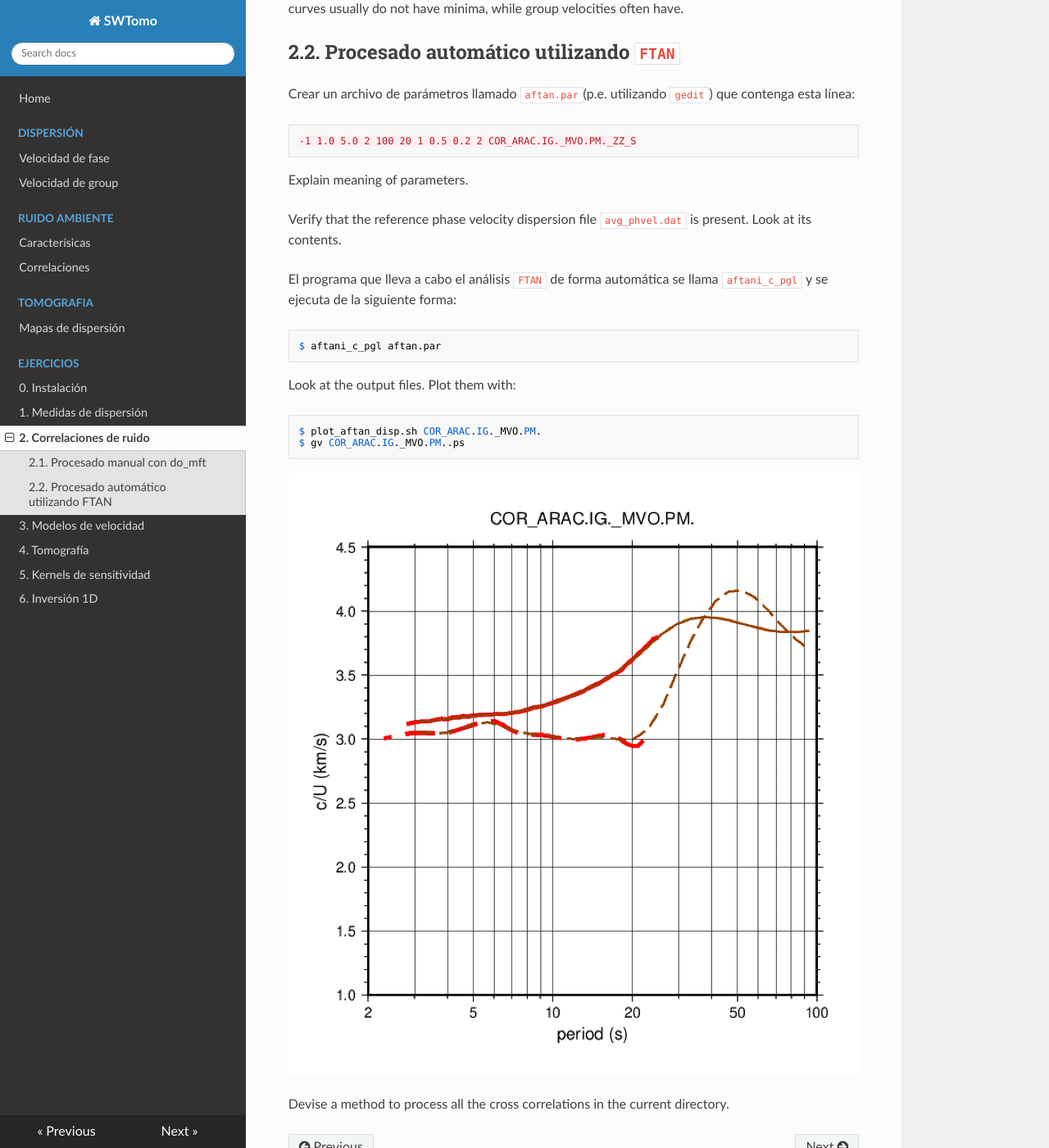
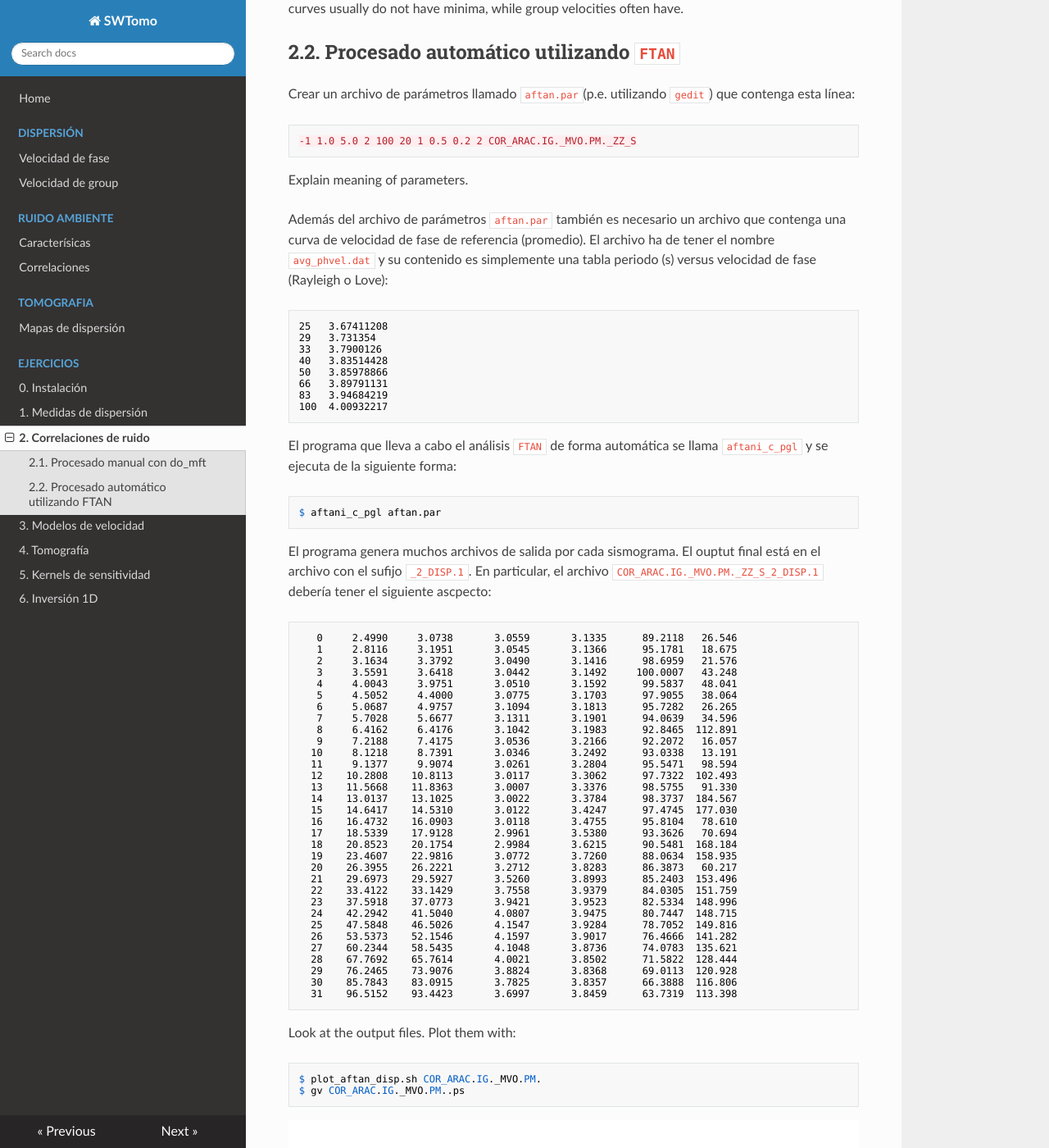
Before and after one commit to avillasenorh/SWTomo, an MkDocs documentation site: the page built from docs/exercises/2_correlations.md, in a window 1280 px wide and 1400 px high, scrolled down 4071 px. Shown: the whole window at 82% size. Built offline with MkDocs 1.6.1, drawn with Linux system fonts in a browser that asks for light colours; nearby versions of some CDN libraries.

Commit message:
Additions to 2_correlations.md

````diff
--- a/docs/exercises/2_correlations.md
+++ b/docs/exercises/2_correlations.md
@@ -78,12 +78,62 @@ Crear un archivo de parámetros llamado `aftan.par`(p.e. utilizando `gedit`) que
 
 Explain meaning of parameters.
 
-Verify that the reference phase velocity dispersion file `avg_phvel.dat` is present. Look at its contents.
+Además del archivo de parámetros `aftan.par` también es necesario un archivo que contenga
+una curva de velocidad de fase de referencia (promedio). El archivo ha de tener el nombre `avg_phvel.dat`
+y su contenido es simplemente una tabla periodo (s) versus velocidad de fase (Rayleigh o Love):
+
+    25   3.67411208
+    29   3.731354
+    33   3.7900126
+    40   3.83514428
+    50   3.85978866
+    66   3.89791131
+    83   3.94684219
+    100  4.00932217
 
 El programa que lleva a cabo el análisis `FTAN` de forma automática se llama `aftani_c_pgl` y se ejecuta
 de la siguiente forma:
 
     $ aftani_c_pgl aftan.par
+
+El programa genera muchos archivos de salida por cada sismograma. El ouptut final está en el archivo
+con el sufijo `_2_DISP.1`. En particular, el archivo `COR_ARAC.IG._MVO.PM._ZZ_S_2_DISP.1` debería
+tener el siguiente ascpecto:
+
+```
+   0     2.4990     3.0738       3.0559       3.1335      89.2118   26.546
+   1     2.8116     3.1951       3.0545       3.1366      95.1781   18.675
+   2     3.1634     3.3792       3.0490       3.1416      98.6959   21.576
+   3     3.5591     3.6418       3.0442       3.1492     100.0007   43.248
+   4     4.0043     3.9751       3.0510       3.1592      99.5837   48.041
+   5     4.5052     4.4000       3.0775       3.1703      97.9055   38.064
+   6     5.0687     4.9757       3.1094       3.1813      95.7282   26.265
+   7     5.7028     5.6677       3.1311       3.1901      94.0639   34.596
+   8     6.4162     6.4176       3.1042       3.1983      92.8465  112.891
+   9     7.2188     7.4175       3.0536       3.2166      92.2072   16.057
+  10     8.1218     8.7391       3.0346       3.2492      93.0338   13.191
+  11     9.1377     9.9074       3.0261       3.2804      95.5471   98.594
+  12    10.2808    10.8113       3.0117       3.3062      97.7322  102.493
+  13    11.5668    11.8363       3.0007       3.3376      98.5755   91.330
+  14    13.0137    13.1025       3.0022       3.3784      98.3737  184.567
+  15    14.6417    14.5310       3.0122       3.4247      97.4745  177.030
+  16    16.4732    16.0903       3.0118       3.4755      95.8104   78.610
+  17    18.5339    17.9128       2.9961       3.5380      93.3626   70.694
+  18    20.8523    20.1754       2.9984       3.6215      90.5481  168.184
+  19    23.4607    22.9816       3.0772       3.7260      88.0634  158.935
+  20    26.3955    26.2221       3.2712       3.8283      86.3873   60.217
+  21    29.6973    29.5927       3.5260       3.8993      85.2403  153.496
+  22    33.4122    33.1429       3.7558       3.9379      84.0305  151.759
+  23    37.5918    37.0773       3.9421       3.9523      82.5334  148.996
+  24    42.2942    41.5040       4.0807       3.9475      80.7447  148.715
+  25    47.5848    46.5026       4.1547       3.9284      78.7052  149.816
+  26    53.5373    52.1546       4.1597       3.9017      76.4666  141.282
+  27    60.2344    58.5435       4.1048       3.8736      74.0783  135.621
+  28    67.7692    65.7614       4.0021       3.8502      71.5822  128.444
+  29    76.2465    73.9076       3.8824       3.8368      69.0113  120.928
+  30    85.7843    83.0915       3.7825       3.8357      66.3888  116.806
+  31    96.5152    93.4423       3.6997       3.8459      63.7319  113.398
+```
 
 Look at the output files. Plot them with:
 
````
Also changed, not shown: docs/exercises/1_earthquakes.md (+1 -1 lines).
